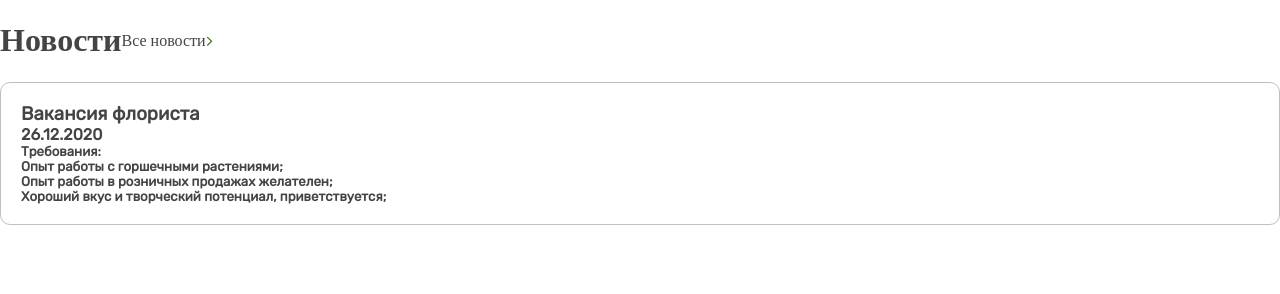
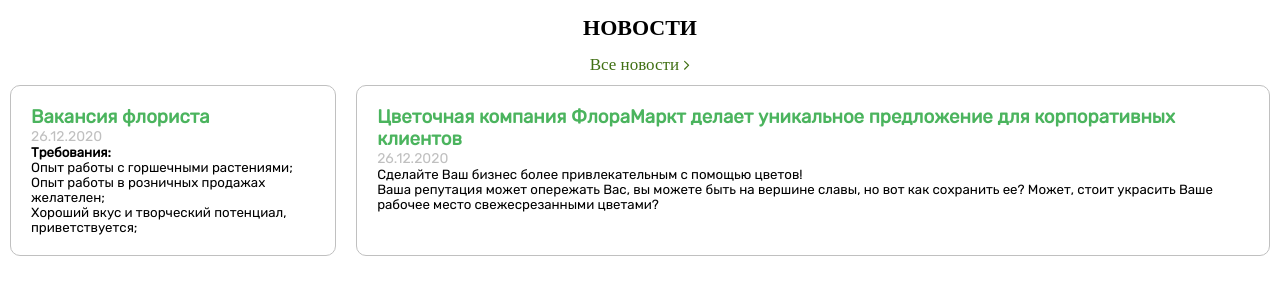
Before and after one commit to KatyeRa/rakitova_laba5, a plain HTML site: page index-z.html in a window 1280 px wide. Drawn offline with nearby package versions, Linux system fonts and the light colour scheme.

Commit message:
change media

```diff
--- a/css/stylez.css
+++ b/css/stylez.css
@@ -21,26 +21,62 @@ body{
     overflow-x: hidden;
 }
 
-h1, h2, h3, h4, h5, h6, span, p, button, a, div {
-    margin: 0;
-    color: var(--dark);
-}
 .news__title{
   display: flex;
+  flex-direction: column;
   align-items: center;
 }
 .news__h1{
   font-family: 'Cormorant Garamond';
+  font-size: 22px;
+
 }
 .news__h2{
   font-family: 'Rubil';
+  color: var(--darkgreen);
+  font-size: 17px;
+  font-weight: normal;
 }
 .news__vacancy{
   font-family: 'Rubik';
+  font-weight: normal;
+
   display: flex;
   flex-direction: column;
   align-items: flex-start;
+
   padding: 20px;
   border: 1px solid var(--grey);
   border-radius: 10px;
+  width: auto;
+
+  margin: 10px 10px;
 }
+.news__h3{
+  color: var(--lightgreen);
+}
+.news__h4{
+  font-size: 14px;
+  color: var(--grey);
+  font-weight: normal;
+}
+.news__h5{
+  font-weight: normal;
+}
+.news__media{
+  display: none;
+}
+@media (min-width: 375px) {
+  .news__title{
+    display: flex;
+    justify-content: ;
+  }
+  .news__media{
+    display: block;
+  }
+  .news_adaptive{
+    display: flex;
+    justify-content: space-between;
+
+  }
+}
--- a/index-z.html
+++ b/index-z.html
@@ -17,18 +17,29 @@
     <title>ФлораМаркт</title>
 </head>
 <body>
+  <div class="new">
     <div class="news__title">
-    <h1 class="news__h1">Новости</h1>
-    <a class="news__h2" href="">Все новости</a>
-    <img class="advertisement__link__img" src="img/angle-right.svg">
+      <h1 class="news__h1">НОВОСТИ</h1>
+      <a class="news__h2" href="">Все новости
+      <img class="advertisement__link__img" src="img/angle-right.svg"></a>
     </div>
+    <div class="news_adaptive">
       <div class="news__vacancy">
         <h3 class="news__h3">Вакансия флориста</h3>
         <h4 class="news__h4">26.12.2020</h4>
-      <h5 class="news__h5"> Требования:<b><br>
+        <h5 class="news__h5"> <b>Требования:</b><br>
           Опыт работы с горшечными растениями; <br>
           Опыт работы в розничных продажах желателен; <br>
           Хороший вкус и творческий потенциал, приветствуется;</h5>
       </div>
+      <div class="news__vacancy news__media">
+        <h3 class="news__h3">Цветочная компания ФлораМаркт делает уникальное предложение для корпоративных клиентов</h3>
+        <h4 class="news__h4">26.12.2020</h4>
+        <h5 class="news__h5"> Сделайте Ваш бизнес более привлекательным с помощью цветов!<br>
+          Ваша репутация может опережать Вас, вы можете быть на вершине славы, но вот как сохранить ее?
+          Может, стоит украсить Ваше рабочее место свежесрезанными цветами?</h5>
+      </div>
+    </div>
+  </div>
 </body>
 </html>
--- a/stylez.css
+++ /dev/null
@@ -1,49 +0,0 @@
-* {
-    padding: 0;
-    margin: 0;
-    outline: none;
-    text-decoration: none;
-    box-sizing: border-box;
-}
-
-:root{
-    --white: #FFFFFF;
-    --dark: #444444;
-    --red: #FF5555;
-    --lightgreen: #4BB45E;
-    --darkgreen: #407014;
-    --grey: #C0C0C0;
-    --blue: #55B8FF;
-}
-
-body{
-    background-color: var(--white);
-    overflow-x: hidden;
-}
-
-.news__title{
-  display: flex;
-  flex-direction: column;
-  align-items: center;
-}
-.news__h1{
-  font-family: 'Cormorant Garamond';
-  font-size: 22px;
-}
-.news__h2{
-  font-family: 'Rubil';
-  color: var(--darkgreen);
-}
-.news__vacancy{
-  font-family: 'Rubik';
-  display: flex;
-  flex-direction: column;
-  align-items: center;
-  padding: 20px;
-  border: 1px solid var(--grey);
-  border-radius: 10px;
-  width: auto;
-}
-.news__h3{
-  color: var(--lightgreen);
-}
```
Lines whose indentation alone changed are shown as unchanged.
